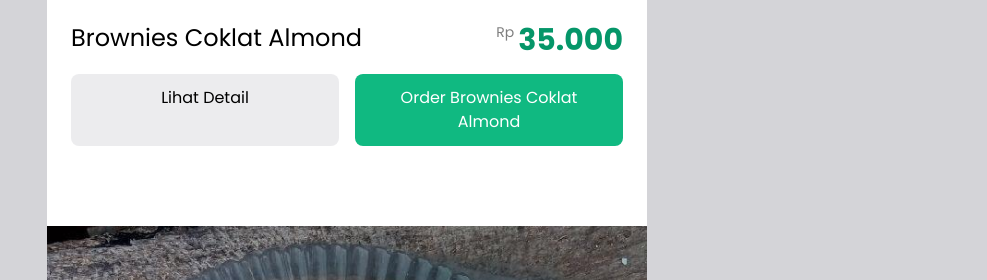
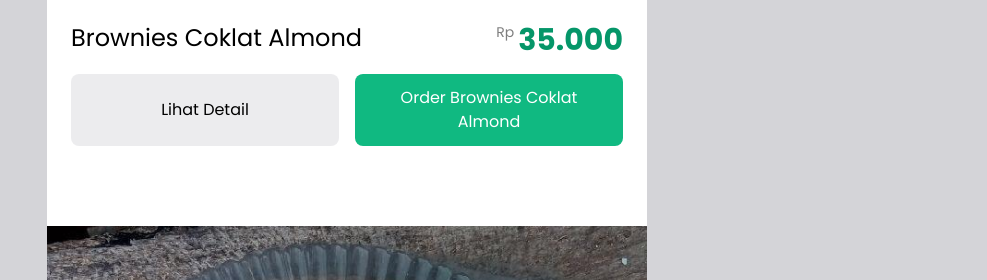
Before and after one commit to haloorderio/boluria, a Jekyll site: the page built from index.html, in a window 1280 px wide. Shown: the part 4090-4370 px from the top of the page, without its empty margins (293-1280 px from the left). Built offline with Jekyll 4.4.1, drawn with Linux system fonts in a browser that asks for light colours; the list of posts is cut into pages by our own code.

Commit message:
Update index.html

```diff
--- a/index.html
+++ b/index.html
@@ -170,10 +170,10 @@
 				</div>
 			</div>
 			<div class="md:flex">
-				<a href="{{ site.baseurl }}{{ post.url }}" class="bg-zinc-200/70 hover:bg-zinc-100 block py-3 px-4 rounded-lg w-full text-center mt-4 md:mr-2">
+				<a href="{{ site.baseurl }}{{ post.url }}" class="bg-zinc-200/70 hover:bg-zinc-100 flex items-center justify-center py-3 px-4 rounded-lg w-full text-center mt-4 md:mr-2">
 					Lihat Detail <span class="sr-only">{{ post.title }}</span>
 				</a>
-				<a href="https://api.whatsapp.com/send?phone={{ site.whatsapp_number }}&amp;text={{ site.whatsapp_text }}" target="_blank" rel="noopener" class="bg-emerald-500 hover:bg-emerald-600 text-white block py-3 px-4 rounded-lg w-full text-center mt-4 md:ml-2" {% if site.whatsapp_text %}data-title="{{ post.title }}"{% endif %}>
+				<a href="https://api.whatsapp.com/send?phone={{ site.whatsapp_number }}&amp;text={{ site.whatsapp_text }}" target="_blank" rel="noopener" class="bg-emerald-500 hover:bg-emerald-600 text-white flex items-center justify-center py-3 px-4 rounded-lg w-full text-center mt-4 md:ml-2" {% if site.whatsapp_text %}data-title="{{ post.title }}"{% endif %}>
 					Order {{ post.title }}
 				</a>
 			</div>
```
